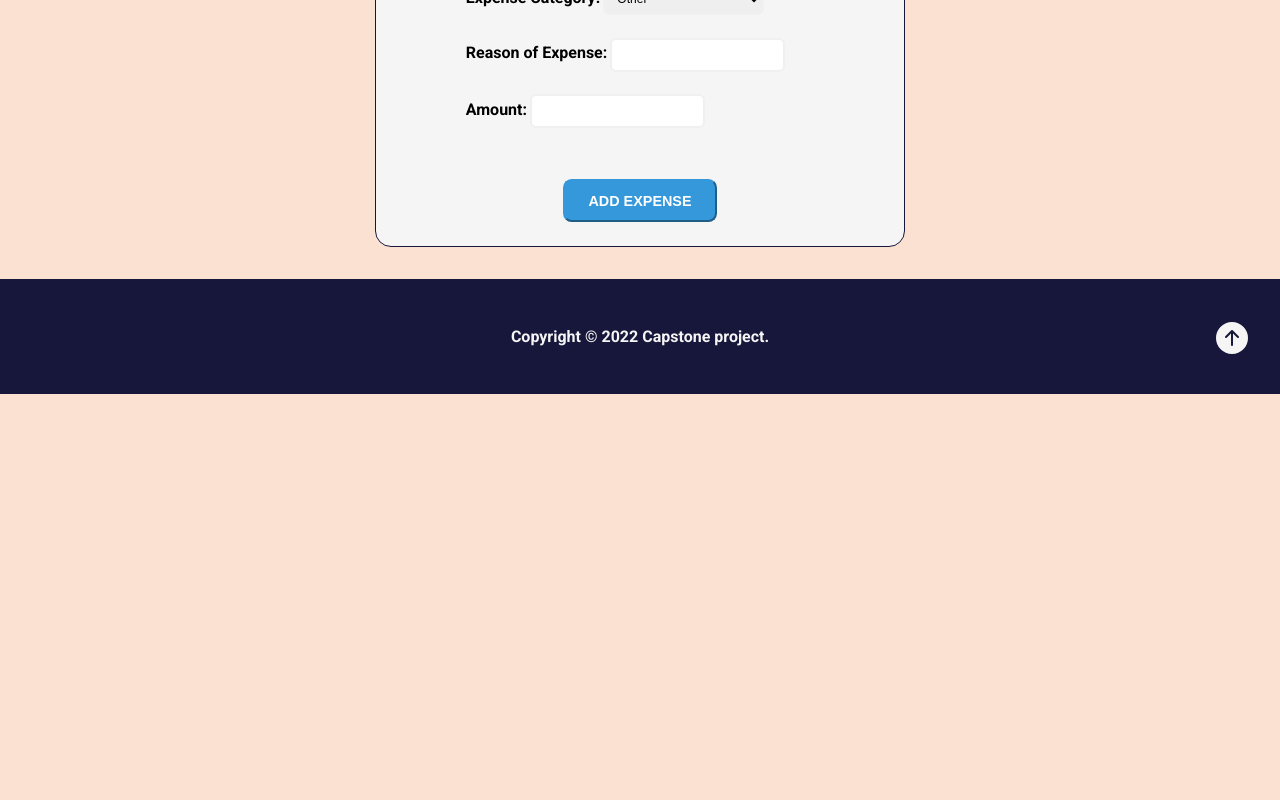
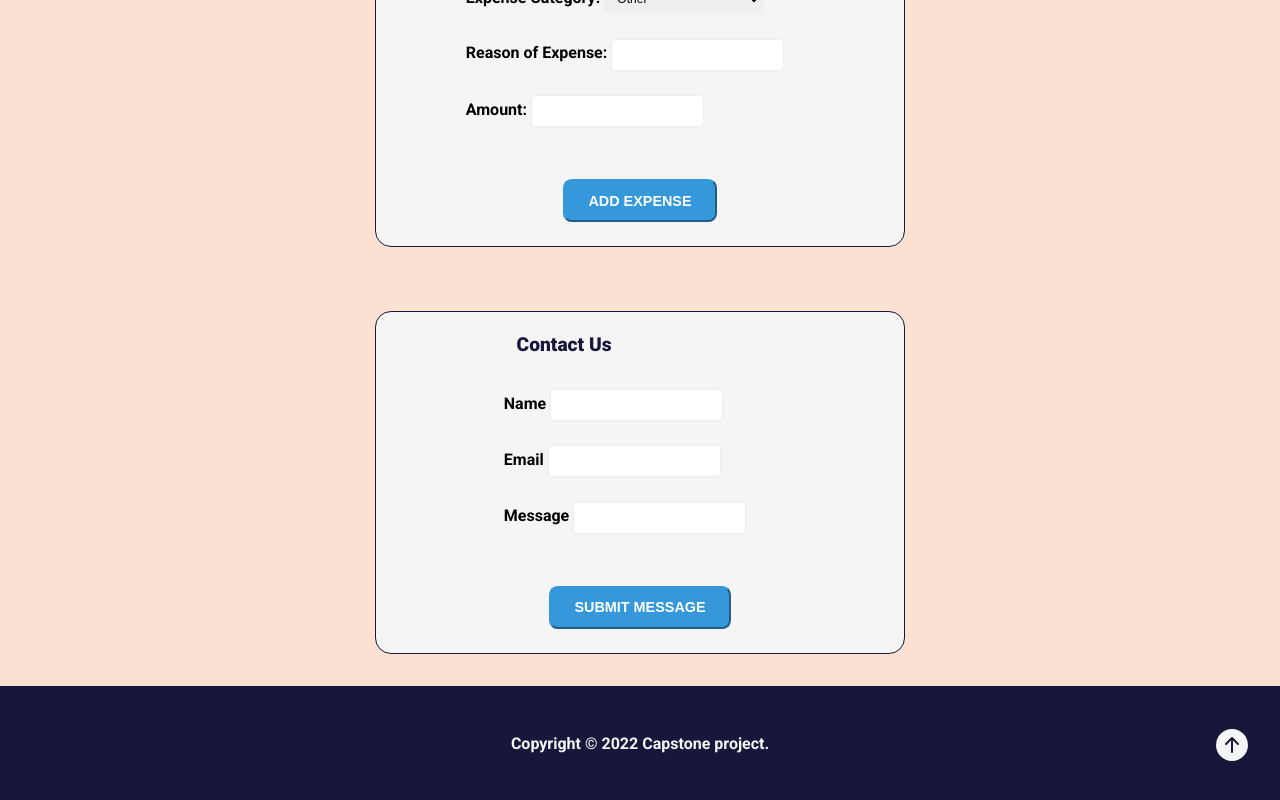
Before and after one commit to Tesfaye-Eshetie/expense-tracker, a React (Vite) app: page / in a window 1280 px wide. Shown: the part 534-1334 px from the top of the page. Before the commit the page ends 928 px from the top, so only its background shows below. Built offline with nearby package versions, Linux system fonts and the light colour scheme.

Commit message:
updated contact component

```diff
--- a/src/App.jsx
+++ b/src/App.jsx
@@ -3,6 +3,7 @@ import reactLogo from "./assets/react.svg";
 import ExpenseForm from "./components/ExpenseForm";
 import FetchExpense from "./components/FetchExpense";
 import FetchIncome from "./components/FetchIncome";
+import ContactForm from "./components/ContactForm";
 import Header from "./components/Header";
 import Footer from "./components/Footer";
 
@@ -22,8 +23,10 @@ function App() {
         <ExpenseForm />
         <FetchExpense />
       </section>
-      {/* <DisplayFAQs />
-      <ContactForm /> */}
+      {/* <DisplayFAQs /> */}
+      <section className="container" id="contact">
+        <ContactForm />
+      </section>
       <Footer />
     </>
   );
--- a/src/components/ContactForm.jsx
+++ b/src/components/ContactForm.jsx
@@ -1,47 +1,148 @@
-import React from "react";
+import React, { useState } from "react";
 
 const ContactForm = () => {
-  const [formStatus, setFormStatus] = React.useState("Send");
-  const onSubmit = (e) => {
+  const [message, setMessage] = useState("");
+  const [contact, setContact] = useState({
+    name: "",
+    email: "",
+    message: "",
+  });
+  const [error, setError] = useState({
+    name: "",
+    email: "",
+    message: "",
+  });
+
+  const handleChange = (e) => {
+    const name = e.target.name;
+    const value = e.target.value;
+    setContact((values) => ({ ...values, [name]: value }));
+  };
+
+  const isValidEmail = (mail) => {
+    const re =
+      /^(([^<>()[\]\\.,;:\s@"]+(\.[^<>()[\]\\.,;:\s@"]+)*)|(".+"))@((\[[0-9]{1,3}\.[0-9]{1,3}\.[0-9]{1,3}\.[0-9]{1,3}\])|(([a-zA-Z\-0-9]+\.)+[a-zA-Z]{2,}))$/;
+    return re.test(String(mail).toLowerCase());
+  };
+
+  const validateInputs = (nameValue, emailValue, messageValue) => {
+    if (nameValue === "") {
+      setError((previousState) => {
+        return { ...previousState, name: "Name is requered?" };
+      });
+    } else {
+      setError((previousState) => {
+        return { ...previousState, name: "" };
+      });
+    }
+
+    if (emailValue === "") {
+      setError((previousState) => {
+        return { ...previousState, email: "Email is required" };
+      });
+    } else if (!isValidEmail(emailValue)) {
+      setError((previousState) => {
+        return { ...previousState, email: "Provide a valid email address" };
+      });
+    } else {
+      setError((previousState) => {
+        return { ...previousState, email: "" };
+      });
+    }
+    if (messageValue === "") {
+      setError((previousState) => {
+        return { ...previousState, message: "Message is required" };
+      });
+    } else {
+      setError((previousState) => {
+        return { ...previousState, message: "" };
+      });
+    }
+  };
+
+  const handleSubmit = (e) => {
     e.preventDefault();
-    setFormStatus("Submitting...");
-    const { name, email, message } = e.target.elements;
-    let conFom = {
-      name: name.value,
-      email: email.value,
-      message: message.value,
-    };
-    console.log(conFom);
+    const nameValue = contact.name.trim();
+    const emailValue = contact.email.trim();
+    const messageValue = contact.message.trim();
+    if (
+      !nameValue ||
+      !emailValue ||
+      !isValidEmail(emailValue) ||
+      messageValue.length <= 20
+    ) {
+      validateInputs(nameValue, emailValue, messageValue);
+    } else {
+      setMessage("Thank you. Your information has been submitted.");
+    }
   };
-  return (
-    <Card className="m-4">
-      <Card.Body className="p-4">
-        <Card.Title className="text-capitalize pb-3 fw-bolder">
-          Contact Us
-        </Card.Title>
-        <Form onSubmit={onSubmit}>
-          <div className="mb-3">
-            <label className="form-label" htmlFor="name">
+  return message ? (
+    <div className="card">
+      <div className="card__body">
+        <h3 className="card__title">{message}</h3>
+      </div>
+    </div>
+  ) : (
+    <form action="/" className="form" onSubmit={handleSubmit}>
+      <fieldset>
+        <legend>Contact Us</legend>
+        <div className="input-control">
+          <div className="input-flex">
+            <label className="label">
               Name
+              <input
+                type="text"
+                name="name"
+                value={contact.name || ""}
+                onChange={handleChange}
+              />
             </label>
-            <input className="form-control" type="text" id="name" required />
           </div>
-          <div className="mb-3">
-            <label className="form-label" htmlFor="email">
+          {error.name ? (
+            <div className="error">
+              <p>Name is requered?</p>
+            </div>
+          ) : null}
+        </div>
+        <div className="input-control">
+          <div className="input-flex">
+            <label className="label">
               Email
+              <input
+                type="email"
+                name="email"
+                value={contact.email || ""}
+                onChange={handleChange}
+              />
             </label>
-            <input className="form-control" type="email" id="email" required />
           </div>
-          <div className="mb-3">
-            <label className="form-label" htmlFor="message">
+          {error.email ? (
+            <div className="error">
+              <p>Email is requered?</p>
+            </div>
+          ) : null}
+        </div>
+        <div className="input-control">
+          <div className="input-flex">
+            <label className="label">
               Message
+              <input
+                type="text"
+                name="message"
+                value={contact.message || ""}
+                onChange={handleChange}
+              />
             </label>
-            <textarea className="form-control" id="message" required />
           </div>
-          <Button type="submit">{formStatus}</Button>
-        </Form>
-      </Card.Body>
-    </Card>
+          {error.message ? (
+            <div className="error">
+              <p>Message is requered?</p>
+            </div>
+          ) : null}
+        </div>
+        <button type="submit">Submit Message</button>
+      </fieldset>
+    </form>
   );
 };
 export default ContactForm;
--- a/src/components/ExpenseForm.jsx
+++ b/src/components/ExpenseForm.jsx
@@ -84,7 +84,7 @@ export default function ExpenseForm() {
           </div>
           {isError ? (
             <div className="error">
-              <p className="text-danger">Reason of Expense is requered?</p>
+              <p>Reason of Expense is requered?</p>
             </div>
           ) : null}
         </div>
@@ -102,7 +102,7 @@ export default function ExpenseForm() {
           </div>
           {isError ? (
             <div className="error">
-              <p className="text-danger">Amount is requered?</p>
+              <p>Amount is requered?</p>
             </div>
           ) : null}
         </div>
--- a/src/components/Header.jsx
+++ b/src/components/Header.jsx
@@ -2,40 +2,40 @@ import React from "react";
 
 export default function Header() {
   return (
-    <nav class="navbar">
+    <nav className="navbar">
       <input type="checkbox" id="navbar__check" />
-      <div class="navbar__logo">
+      <div className="navbar__logo">
         <a href="index.html">
           <img src="#" alt="Logo" />
         </a>
       </div>
 
-      <div class="navbar__btn">
-        <label for="navbar__check">
+      <div className="navbar__btn">
+        <label htmlFor="navbar__check">
           <span></span>
           <span></span>
           <span></span>
         </label>
       </div>
 
-      <ul class="navbar__items">
-        <li class="navbar__list">
-          <a href="#income" class="navbar__link">
+      <ul className="navbar__items">
+        <li className="navbar__list">
+          <a href="#income" className="navbar__link">
             Income
           </a>
         </li>
-        <li class="navbar__list">
-          <a href="#expense" class="navbar__link">
+        <li className="navbar__list">
+          <a href="#expense" className="navbar__link">
             Expense
           </a>
         </li>
-        <li class="navbar__list">
-          <a href="#contact" class="navbar__link">
+        <li className="navbar__list">
+          <a href="#contact" className="navbar__link">
             Contact
           </a>
         </li>
-        <li class="navbar__list">
-          <a href="#faq" class="navbar__link">
+        <li className="navbar__list">
+          <a href="#faq" className="navbar__link">
             FAQs
           </a>
         </li>
--- a/src/components/IncomeForm.jsx
+++ b/src/components/IncomeForm.jsx
@@ -55,7 +55,7 @@ export default function IncomeForm() {
           </div>
           {isError ? (
             <div className="error">
-              <p className="text-danger">Source of income is requered?</p>
+              <p>Source of income is requered?</p>
             </div>
           ) : null}
         </div>
@@ -73,7 +73,7 @@ export default function IncomeForm() {
           </div>
           {isError ? (
             <div className="error">
-              <p className="text-danger">Amount is requered?</p>
+              <p>Amount is requered?</p>
             </div>
           ) : null}
         </div>
```
